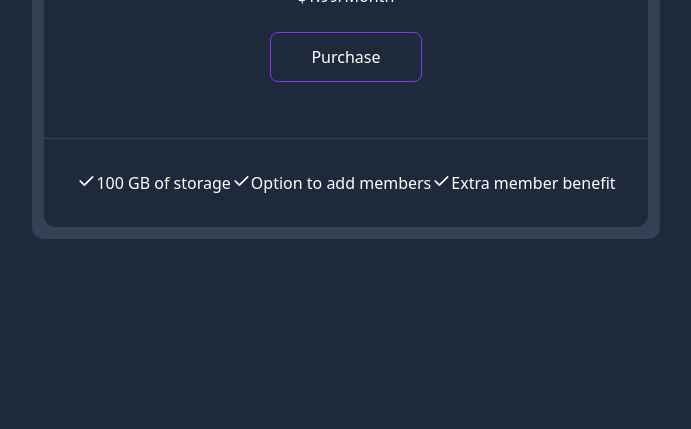
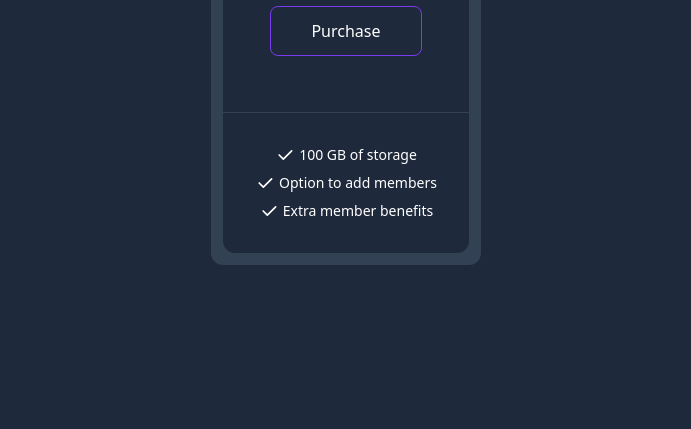
Before and after one commit to algonacci/tailwind-pricing-cards, a plain HTML site: page index.html in a window 1280 px wide. Shown: the part 371-800 px from the top of the page, without its empty margins (294-985 px from the left). Drawn offline with nearby package versions, Linux system fonts and the light colour scheme.

Commit message:
Update index.html

```diff
--- a/index.html
+++ b/index.html
@@ -9,10 +9,13 @@
   </head>
   <body>
     <div class="flex items-center justify-center min-h-screen bg-slate-800">
+      <!-- Inner Container -->
       <div
-        class="flex flex-col my-6 space-y-6 md:flex-row md:space-x-6 md:space-y-0 md:my-0"
+        class="flex flex-col my-6 space-y-6 md:space-y-0 md:space-x-6 md:flex-row md:my-0"
       >
+        <!-- Col 1 -->
         <div class="bg-slate-700 rounded-xl text-white">
+          <!-- Upper Container -->
           <div class="p-8 mx-3 mt-3 rounded-t-xl bg-slate-800">
             <div class="text-center uppercase">Basic</div>
             <h2 class="mt-10 font-serif text-5xl text-center">100GB</h2>
@@ -20,14 +23,20 @@
             <div class="flex justify-center">
               <a
                 href="#"
-                class="inline-block px-10 py-3 my-6 text-center border border-violet-600 rounded-lg hover:bg-violet-800 hover:border-biolet-800 duration-200"
+                class="inline-block px-10 py-3 my-6 text-center border border-violet-600 rounded-lg duration-200 hover:bg-violet-800 hover:border-violet-800"
                 >Purchase</a
               >
             </div>
           </div>
+
+          <!-- Border -->
           <div class="border-t border-slate-700"></div>
+
+          <!-- Lower Container -->
           <div class="p-8 mx-3 mb-3 rounded-b-xl bg-slate-800">
-            <div class="flex flex col-space-y-2">
+            <!-- List Container -->
+            <div class="flex flex-col space-y-2">
+              <!-- List Item 1 -->
               <div class="flex justify-center">
                 <svg
                   xmlns="http://www.w3.org/2000/svg"
@@ -42,8 +51,10 @@
                   <path stroke="none" d="M0 0h24v24H0z" fill="none" />
                   <path d="M5 12l5 5l10 -10" />
                 </svg>
-                <span class="text-sm-ml-1">100 GB of storage</span>
+                <span class="text-sm ml-1">100 GB of storage</span>
               </div>
+
+              <!-- List Item 2 -->
               <div class="flex justify-center">
                 <svg
                   xmlns="http://www.w3.org/2000/svg"
@@ -58,8 +69,10 @@
                   <path stroke="none" d="M0 0h24v24H0z" fill="none" />
                   <path d="M5 12l5 5l10 -10" />
                 </svg>
-                <span class="text-sm-ml-1">Option to add members</span>
+                <span class="text-sm ml-1">Option to add members</span>
               </div>
+
+              <!-- List Item 3 -->
               <div class="flex justify-center">
                 <svg
                   xmlns="http://www.w3.org/2000/svg"
@@ -74,7 +87,7 @@
                   <path stroke="none" d="M0 0h24v24H0z" fill="none" />
                   <path d="M5 12l5 5l10 -10" />
                 </svg>
-                <span class="text-sm-ml-1">Extra member benefit</span>
+                <span class="text-sm ml-1">Extra member benefits</span>
               </div>
             </div>
           </div>
```
